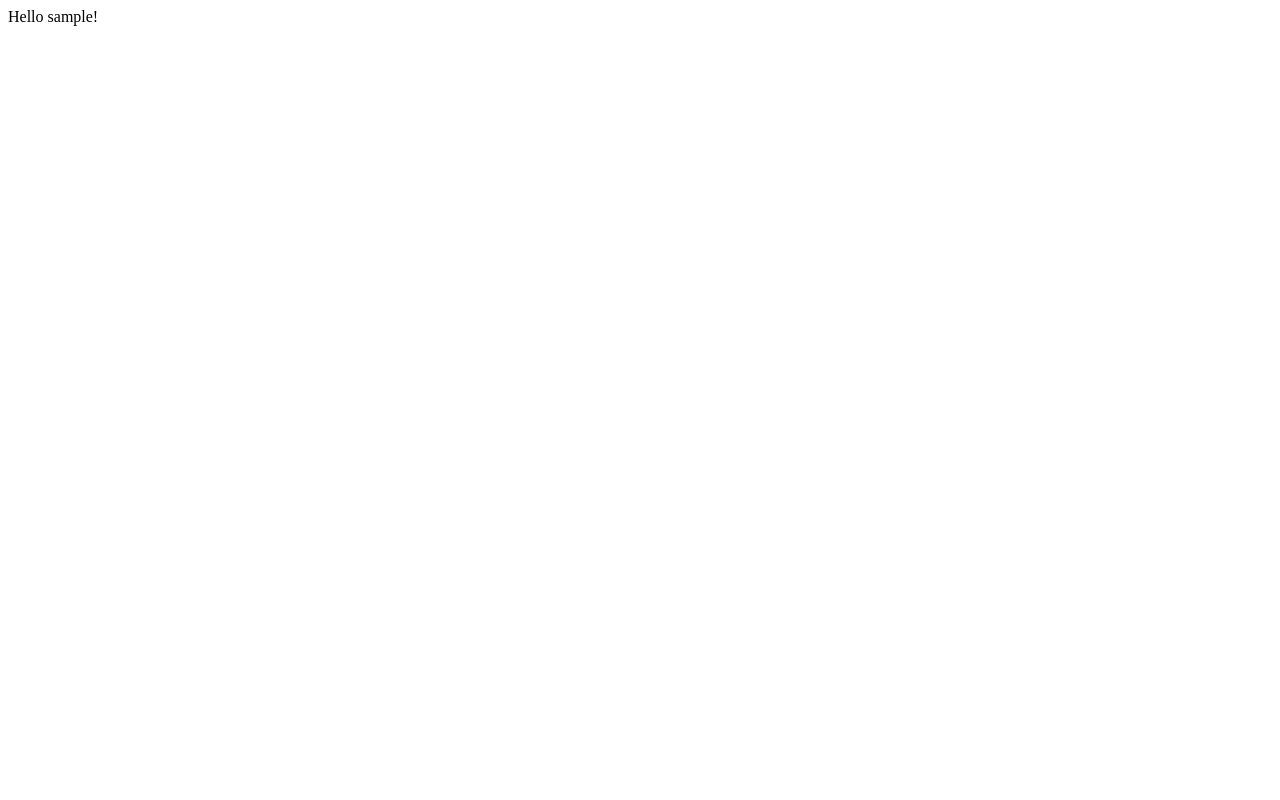
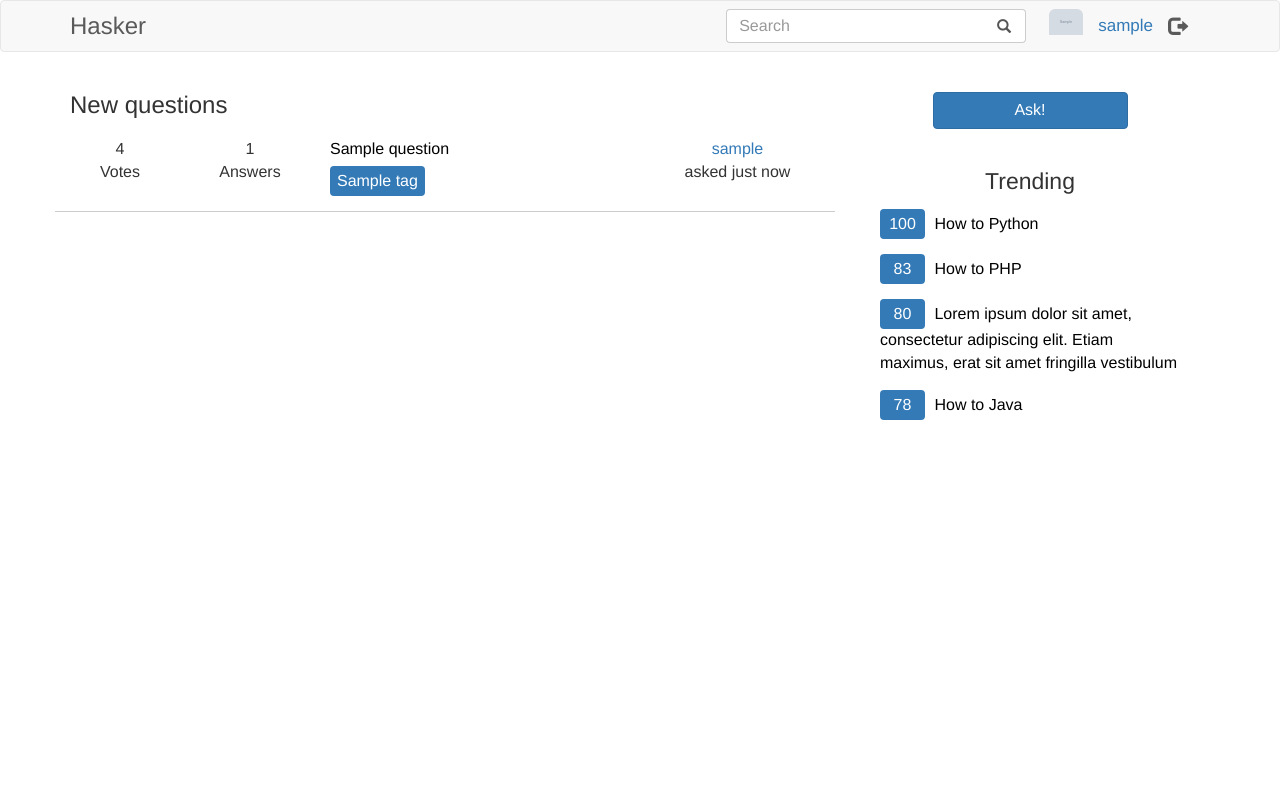
Before and after one commit to AndrewLrrr/hasker, a Django app: page / in a window 1280 px wide. Before the commit the page is almost empty. Run offline with Django 3.2, Linux system fonts and the light colour scheme; a user stored in the database is signed in; tables that the repository leaves empty hold one stand-in row (values such as "Sample post"); grey boxes marked "Sample" are stand-in pictures; some libraries are stand-ins or nearby versions.

Commit message:
Added base new questions list

```diff
--- a/qa/models.py
+++ b/qa/models.py
@@ -5,14 +5,18 @@ import os
 import uuid
 
 import itertools
+from datetime import timedelta
+
 from django.conf import settings
 from django.contrib.auth.models import AbstractUser
 from django.contrib.staticfiles.storage import staticfiles_storage
 from django.core.exceptions import ObjectDoesNotExist
 from django.db import models
 from django.urls import reverse
+from django.utils import timezone
 from django.utils.encoding import python_2_unicode_compatible
 from django.utils.text import slugify
+from django.utils.timesince import timesince
 from django.utils.translation import ugettext_lazy as _
 
 from qa.fields import ContentTypeRestrictedFileField
@@ -92,6 +96,9 @@ class User(AbstractUser):
         null=True
     )
 
+    def get_url(self):
+        return reverse('qa:profile', kwargs={'username': self.username})
+
     def get_avatar_url(self):
         return self.avatar.url if self.avatar else staticfiles_storage.url('qa/img/avatar.png')
 
@@ -117,6 +124,13 @@ class Question(VoteMixin, models.Model):
     votes = models.ManyToManyField(User, through='QuestionVotes', related_name='question_votes')
 
     objects = QuestionManager()
+
+    def get_human_date(self):
+        now = timezone.now()
+        difference = now - self.pub_date
+        if difference <= timedelta(minutes=10):
+            return 'just now'
+        return '%(time)s ago' % {'time': timesince(self.pub_date).split(', ')[0]}
 
     def get_url(self):
         return reverse('qa:question', kwargs={'slug': self.slug})
--- a/qa/static/qa/css/style.css
+++ b/qa/static/qa/css/style.css
@@ -96,6 +96,23 @@
     cursor: pointer;
 }
 
+.question-content-block {
+    text-align: center;
+    border-bottom: 1px solid #ccc;
+    padding-bottom: 10px;
+    margin-bottom: 10px;
+}
+
+.question-content-block .question-title {
+    text-align: left;
+    margin-bottom: 5px;
+}
+
+.question-content-block .question-title a {
+    color: #000;
+    font-weight: 500;
+}
+
 .form-base {
     max-width: 400px;
     margin: 30px auto;
@@ -111,7 +128,7 @@
     margin-top: 10px;
 }
 
-.form-base .img-rounded {
+.img-rounded.profile {
     max-width: 110px;
     max-height: 110px;
     overflow: hidden;
@@ -202,6 +219,7 @@ p.profile-login {
 
 .trend-item .label {
     min-width: 45px;
+    margin-bottom: 0;
 }
 
 .rating-control {
@@ -232,7 +250,6 @@ p.profile-login {
     color: #f0ad4e;
 }
 
-
 .content-block {
     border-bottom: 1px solid #ccc;
     margin-bottom: 20px;
@@ -249,6 +266,7 @@ h1.question-header {
 
 .tag-list .label {
     min-width: 65px;
+    margin-bottom: 5px;
 }
 
 .user-info {
--- a/qa/templates/base.html
+++ b/qa/templates/base.html
@@ -67,10 +67,10 @@
     </header>
     <div class="container">
         <div class="row">
-            <div class="col-sm-7 col-md-8 content">
+            <div class="col-sm-8 content">
                 {% block content %}{% endblock content %}
             </div>
-            <div class="col-sm-5 col-md-4">
+            <div class="col-sm-4">
                 {% if user.is_authenticated %}
                     <a href="{% url 'qa:ask' %}" class="btn btn-primary btn-ask">Ask!</a>
                 {% endif %}
--- a/qa/templates/qa/forms/widgets/clearable_image_input.html
+++ b/qa/templates/qa/forms/widgets/clearable_image_input.html
@@ -1,5 +1,5 @@
 {% if widget.is_initial %}
-    <img src="{{ widget.value.url }}" alt="" class="img-rounded"/>
+    <img src="{{ widget.value.url }}" alt="" class="profile img-rounded"/>
     <br />
     {% if not widget.required %}
         <input type="checkbox" name="{{ widget.checkbox_name }}" id="{{ widget.checkbox_id }}" />
--- a/qa/templates/qa/question_detail.html
+++ b/qa/templates/qa/question_detail.html
@@ -24,12 +24,11 @@
                     <div class="user-avatar">
                         <img src="{{ question.author.get_avatar_url }}" alt=""/>
                     </div>
-                    <p class="text-center">{{ question.author.username }}</p>
+                    <p class="text-center">{{ question.author.username|truncatechars:15 }}</p>
                 </div>
             </div>
         </div>
     </div>
-    <div class="answers">
     {% for answer in question.answer_set.popular %}
         <div class="row content-block">
             <div class="col-xs-3 col-sm-2 col-lg-1">
@@ -52,13 +51,12 @@
                         <div class="user-avatar">
                             <img src="{{ answer.author.get_avatar_url }}" alt=""/>
                         </div>
-                            <p class="text-center">{{ answer.author.username }}</p>
+                        <p class="text-center">{{ answer.author.username|truncatechars:15 }}</p>
                     </div>
                 </div>
             </div>
         </div>
     {% endfor %}
-    </div>
     {% if user.is_authenticated %}
         <div class="answer-form">
             {% if form.errors %}
--- /dev/null
+++ b/qa/templates/qa/question_list.html
@@ -0,0 +1,31 @@
+{% extends "base.html" %}
+{% block title %}Questions{% endblock title %}
+{% block content %}
+    <h1 class="question-header">New questions</h1>
+    {% for question in questions %}
+        <div class="row question-content-block">
+            <div class="col-xs-2">
+                <div>{{ question.rating }}</div>
+                <div>Votes</div>
+            </div>
+            <div class="col-xs-2">
+                <div>{{ question.answer_set.count }}</div>
+                <div>Answers</div>
+            </div>
+            <div class="col-xs-5">
+                <div class="question-title"><a href="{{ question.get_url }}">{{ question.title }}</a></div>
+                {% if question.tags.exists %}
+                    <div class="tag-list">
+                        {% for tag in question.tags.all %}
+                            <a class="label label-primary" href="#">{{ tag }}</a>
+                        {% endfor %}
+                    </div>
+                {% endif %}
+            </div>
+            <div class="col-xs-3">
+                <div><a href="{{ question.author.get_url }}">{{ question.author.username }}</a></div>
+                <div>asked {{ question.get_human_date }}</div>
+            </div>
+        </div>
+    {% endfor %}
+{% endblock content %}
--- a/qa/urls.py
+++ b/qa/urls.py
@@ -17,4 +17,5 @@ urlpatterns = [
     url(r'^login/$', LoginView.as_view(), name='login'),
     url(r'^logout/$', LogoutView.as_view(), name='logout'),
     url(r'^settings/$', SettingsView.as_view(), name='settings'),
+    url(r'^profile/(?P<username>[^\s]+)/?$', ProfileView.as_view(), name='profile'),
 ]
--- a/qa/views.py
+++ b/qa/views.py
@@ -12,13 +12,15 @@ from django.views import View
 
 from forms import UserSingUpForm, UserSettingsForm, QuestionAskForm, AnswerForm
 from qa.decorators import logout_required
-from qa.models import Question, Answer
+from qa.models import Question, Answer, User
 
 
 class IndexView(View):
+    template = 'qa/question_list.html'
+
     def get(self, request):
-        message = 'Hello ' + request.user.username + '!' if request.user.is_authenticated() else 'Nobody'
-        return HttpResponse(message)
+        questions = Question.objects.new()
+        return render(request, self.template, {'questions': questions})
 
 
 class PopularView(View):
@@ -178,3 +180,11 @@ class SettingsView(View):
             messages.info(request, 'The changes have been saved!')
             return redirect('qa:settings')
         return render(request, self.template, {'form': form, 'user': user})
+
+
+class ProfileView(View):
+    template = 'qa/user_profile.html'
+
+    def get(self, request, username):
+        user = get_object_or_404(User, username=username)
+        return render(request, self.template, {'user': user})
```
Also changed, not shown: qa/templates/qa/question_form.html (+5 -5 lines), qa/templates/qa/user_profile.html (added, +7 -0 lines). Lines whose indentation alone changed are shown as unchanged.
